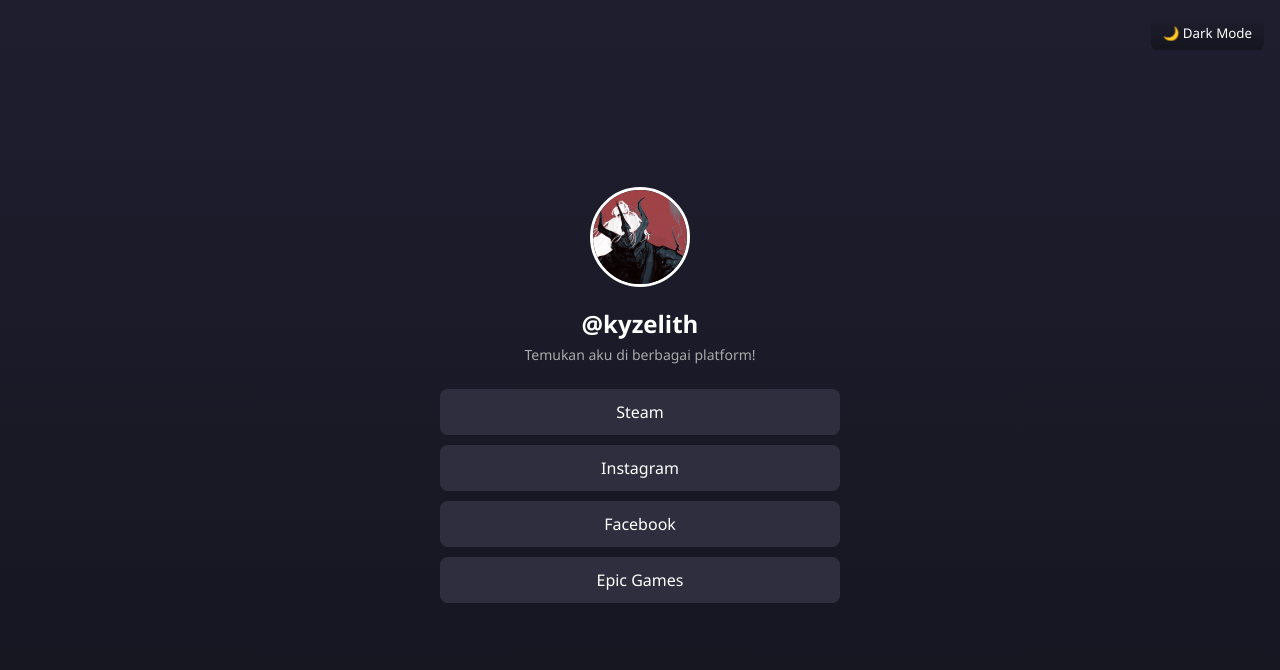
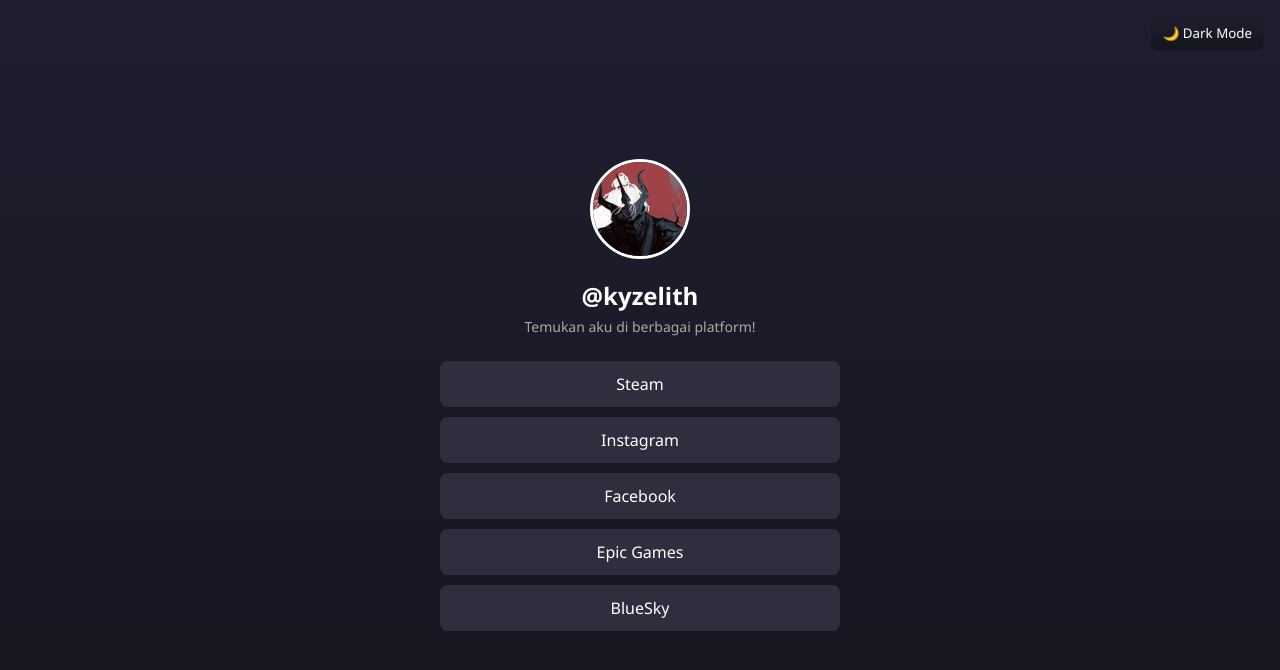
Before and after one commit to YhezHorizon/My-linktree, a plain HTML site: page index.html in a window 1280 px wide. Drawn offline with Linux system fonts and the light colour scheme.

Commit message:
add more link

```diff
--- a/index.html
+++ b/index.html
@@ -22,6 +22,7 @@
       <a href="https://instagram.com/crystalllynx" target="_blank">Instagram</a>
       <a href="https://www.facebook.com/crystalllynx" target="_blank">Facebook</a>
       <a href="https://store.epicgames.com/u/92425ae33205460d98f85c456d0e3b93" target="_blank">Epic Games</a>
+      <a href="https://bsky.app/profile/kryolynz.bsky.social">BlueSky</a>
     </div>
   </div>
 </body>
```
